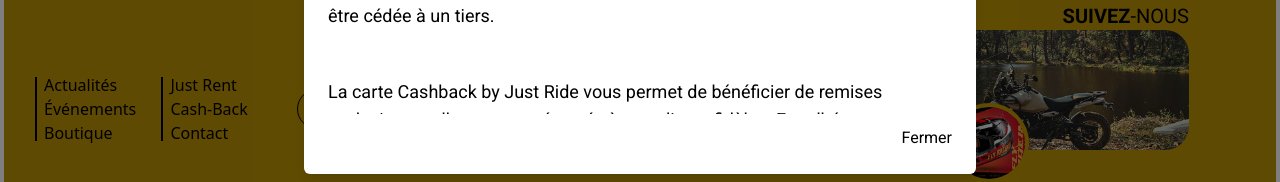
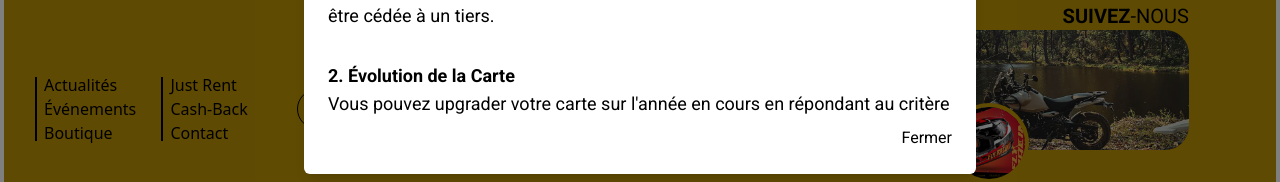
Before and after one commit to niainafi/jr, a Next.js app: page /cashback in a window 1280 px wide. Both pictures are taken after a click on the button "CONDITIONS GÉNÉRALES". Shown: the part 1124-1306 px from the top of the page. Built offline with nearby package versions, Linux system fonts and the light colour scheme.

Commit message:
rectification

```diff
--- a/src/components/reforestin.tsx
+++ b/src/components/reforestin.tsx
@@ -440,13 +440,15 @@ export default function ReforestinEvent() {
             </div>
           </SwiperSlide>
         ))}
-        {/* Flèches de navigation blanches */}
+        {/* Flèches de navigation blanches  */}
         <div className="swiper-button-prev text-white absolute left-0 top-1/2 transform -translate-y-1/2 z-10">
-          <FaChevronLeft size={30} />
+          <FaChevronLeft className="w-6 sm:w-[30px]"/>
         </div>
         <div className="swiper-button-next text-white absolute right-0 top-1/2 transform -translate-y-1/2 z-10">
-          <FaChevronRight size={30} />
+          <FaChevronRight className="w-6 sm:w-[30px]" />
         </div>
+
+
       </Swiper>
 
 
--- a/src/components/seconnecter.tsx
+++ b/src/components/seconnecter.tsx
@@ -322,17 +322,13 @@ const slides = [
     title: "CONDITIONS GÉNÉRALES DE LA CARTE DE FIDÉLITÉ \"CASHBACK BY JUST RIDE\"",
     content: (
       <>
-        <p className="mt-12 text-base md:text-lg leading-relaxed">
-          {`La carte Cashback by Just Ride vous permet de bénéficier de remises exclusives et d’avantages réservés à nos clients fidèles. En adhérant, vous acceptez les conditions suivantes :`}
-        </p>
+
         <div className="mt-8 text-base md:text-lg leading-relaxed">
           <p className="font-bold">
           <span>2. Évolution de la Carte</span>
           </p>
-           {`Il est possible d’`}<span className="">upgrader</span> {`sa carte en fonction du total des achats effectués sur l’année :`}
-           Pour passer de la carte<span className=""> 5% à 7%</span>, il faut atteindre un<span className=""> {`cumul d’achats d’au moins 1 500 000 ariary`}</span>{` sur l’année.`}
-           Pour passer de la carte <span className="">7% à 10%</span>, il faut atteindre un <span className="">{`cumul d’achats d’au moins 3 000 000 ariary`}</span>{` sur l’année.`}
-           {`L’upgrade est automatique dès que le seuil est atteint.`}
+           {`Vous pouvez upgrader votre carte sur l'année en cours en répondant au critère définis pour les acquisitions des cartes de 5 % 7 % et 10 %`}
+
         </div>
       </>
     ),
@@ -342,9 +338,7 @@ const slides = [
     title: "CONDITIONS GÉNÉRALES DE LA CARTE DE FIDÉLITÉ \"CASHBACK BY JUST RIDE\"",
     content: (
       <>
-        <p className="mt-12 text-base md:text-lg leading-relaxed">
-          {`La carte Cashback by Just Ride vous permet de bénéficier de remises exclusives et d’avantages réservés à nos clients fidèles. En adhérant, vous acceptez les conditions suivantes :`}
-        </p>
+
         <div className="mt-8 text-base md:text-lg leading-relaxed">
           <p className="font-bold">
           <span>3. Avantages de la Carte</span>
@@ -368,9 +362,7 @@ const slides = [
     title: "CONDITIONS GÉNÉRALES DE LA CARTE DE FIDÉLITÉ \"CASHBACK BY JUST RIDE\"",
     content: (
       <>
-        <p className="mt-12 text-base md:text-lg leading-relaxed">
-          {`La carte Cashback by Just Ride vous permet de bénéficier de remises exclusives et d’avantages réservés à nos clients fidèles. En adhérant, vous acceptez les conditions suivantes :`}
-        </p>
+
         <div className="mt-8 text-base md:text-lg leading-relaxed">
           <p className="font-bold">
           <span>4. Fonctionnement du Cashback</span>
@@ -390,9 +382,7 @@ const slides = [
     title: "CONDITIONS GÉNÉRALES DE LA CARTE DE FIDÉLITÉ \"CASHBACK BY JUST RIDE\"",
     content: (
       <>
-        <p className="mt-12 text-base md:text-lg leading-relaxed">
-          {`La carte Cashback by Just Ride vous permet de bénéficier de remises exclusives et d’avantages réservés à nos clients fidèles. En adhérant, vous acceptez les conditions suivantes :`}
-        </p>
+
         <div className="mt-8 text-base md:text-lg leading-relaxed">
           <p className="font-bold">
           <span>5. Cumul et Restrictions</span>
```
